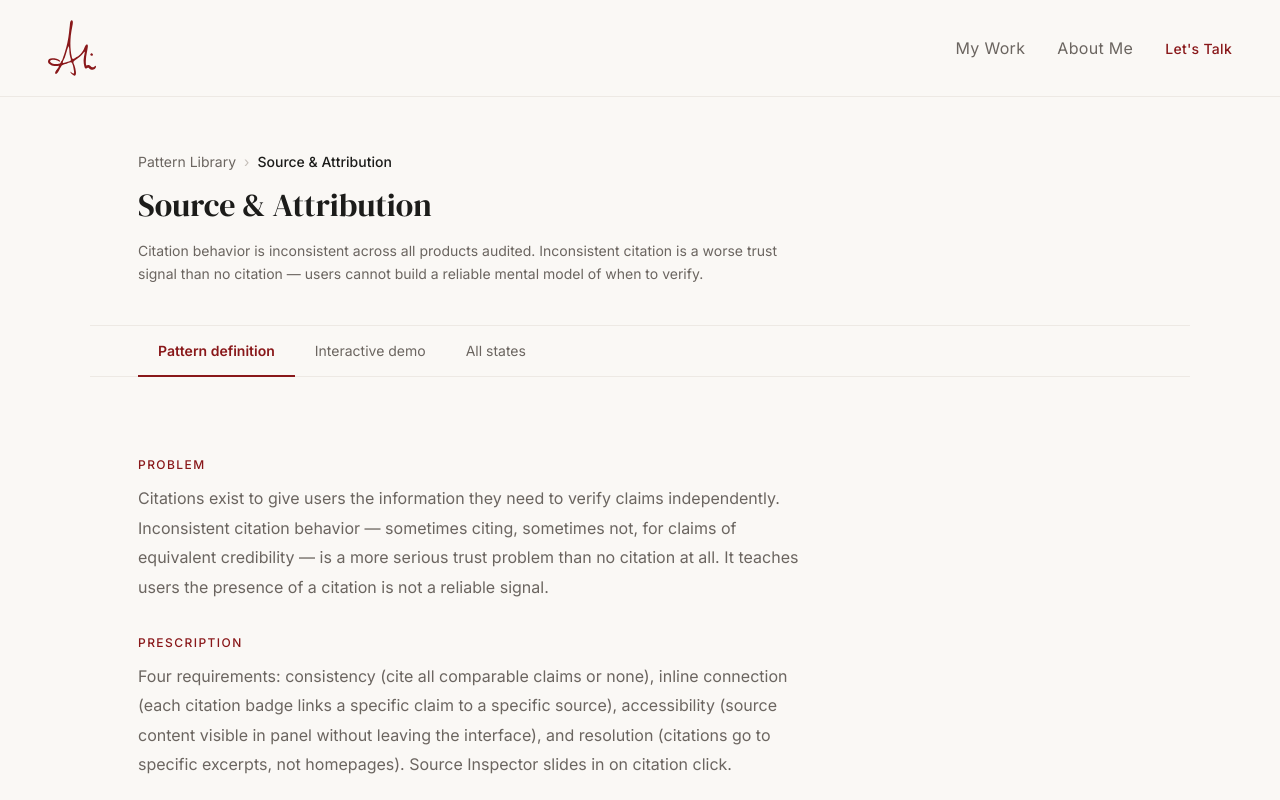
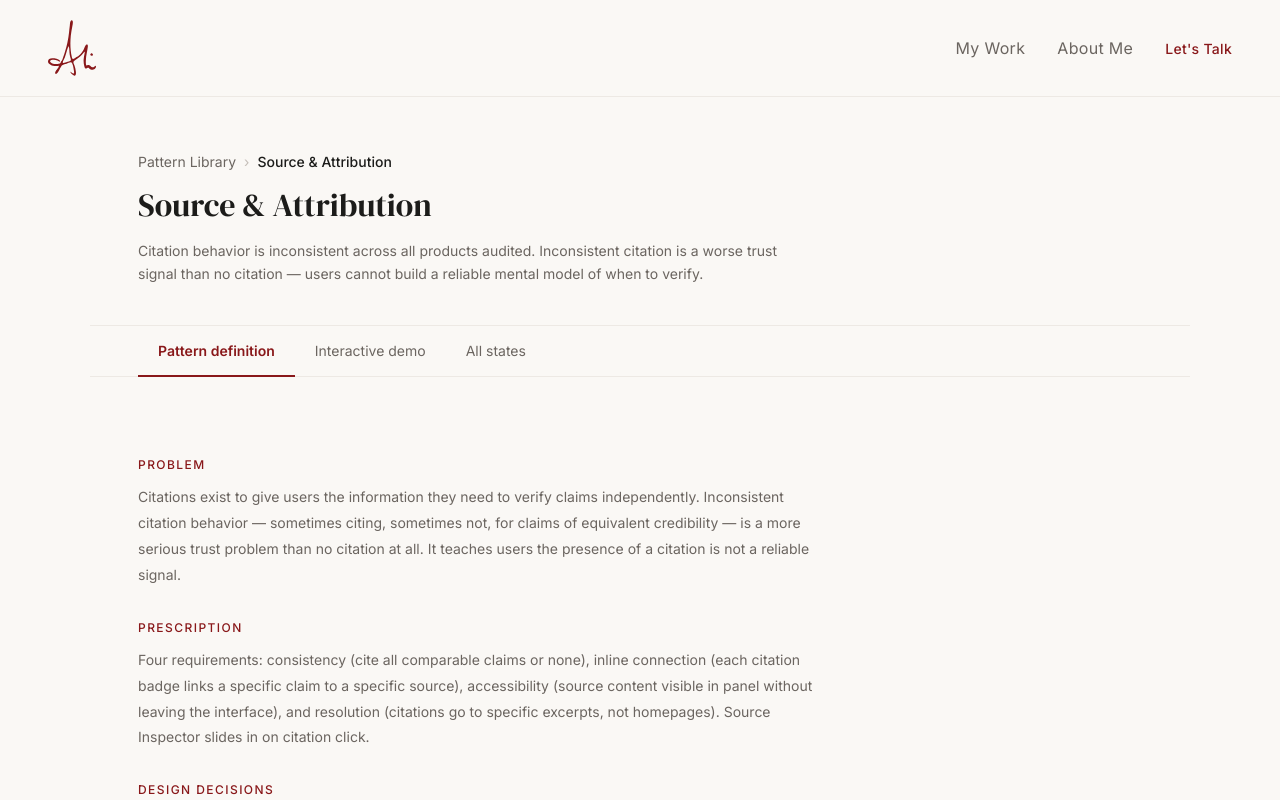
Before and after one commit to alikhandesign/alikhandesign.com, a Next.js app: page /patterns/source-attribution in a window 1280 px wide. Shown: the top 800 px of the page. Built offline with nearby package versions, Linux system fonts and the light colour scheme.

Commit message:
Fix font scale: update remaining --text-base to --text-sm in pattern pages

```diff
--- a/app/patterns/source-attribution/page.tsx
+++ b/app/patterns/source-attribution/page.tsx
@@ -58,7 +58,7 @@ export default function SourceAttributionPage() {
       </p>
       <div style={{ display: 'grid', gridTemplateColumns: openSource ? '1fr 260px' : '1fr', gap: 0, border: '1px solid var(--color-border)', borderRadius: 'var(--radius)', overflow: 'hidden', transition: 'grid-template-columns 0.25s ease' }}>
         <div style={{ padding: 'var(--space-6)', borderRight: openSource ? '1px solid var(--color-border)' : 'none' }}>
-          <p style={{ fontSize: 'var(--text-base)', color: 'var(--color-text)', lineHeight: 2 }}>
+          <p style={{ fontSize: 'var(--text-sm)', color: 'var(--color-text)', lineHeight: 2 }}>
             According to recent filings, the company reported $4.2B in Q1 revenue{citationBadge(1)} and expanded operations into Europe{citationBadge(2)}.
             {' '}Market entry in Asia was delayed{citationBadge(3)} due to local regulatory bottlenecks.
             {' '}Logistics costs increased significantly over the same period{uncitedMarker} — the largest year-over-year increase in five years.
@@ -137,7 +137,7 @@ function Definition() {
       ].map(item => (
         <div key={item.label}>
           <p className="eyebrow" style={{ marginBottom: 'var(--space-3)' }}>{item.label}</p>
-          <p style={{ fontSize: 'var(--text-base)', color: 'var(--color-text-muted)', lineHeight: 'var(--line-height-loose)' }}>{item.text}</p>
+          <p style={{ fontSize: 'var(--text-sm)', color: 'var(--color-text-muted)', lineHeight: 'var(--line-height-loose)' }}>{item.text}</p>
         </div>
       ))}
     </div>
```
